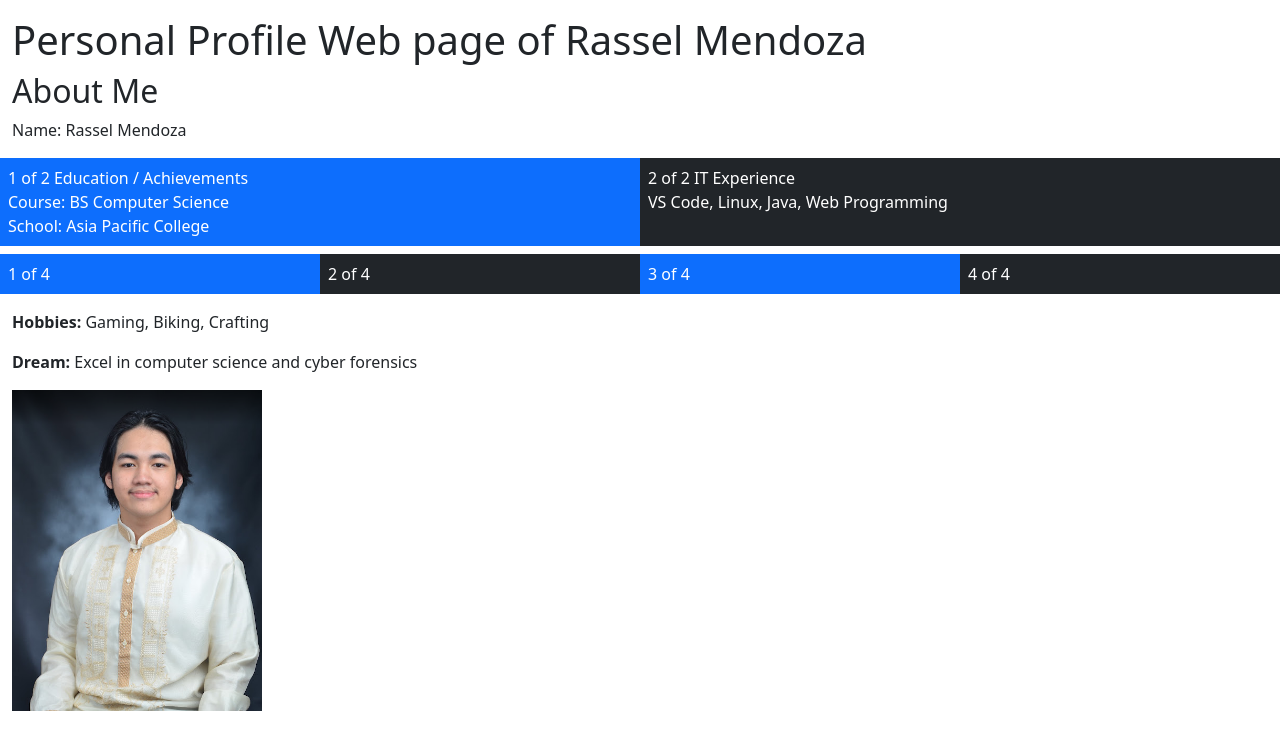
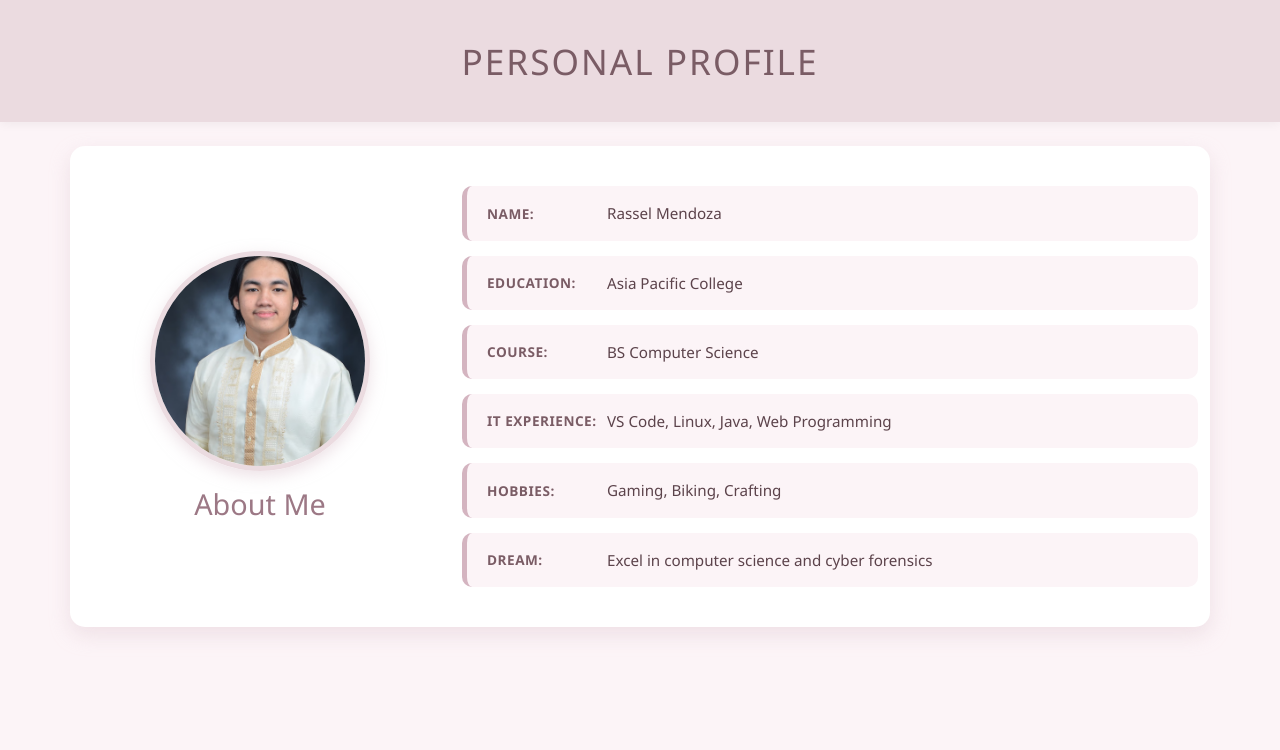
Before and after one commit to sselssel/webprog-html-lessons, a plain HTML site: page introduction/index.html in a window 1280 px wide. Drawn offline with nearby package versions, Linux system fonts and the light colour scheme.

Commit message:
Refactor HTML structure and update styles

```diff
--- a/introduction/index.html
+++ b/introduction/index.html
@@ -5,36 +5,33 @@
     <meta name="viewport" content="width=device-width, initial-scale=1.0">
     <title>Personal Profile - Ssel</title>
     <link href="https://cdn.jsdelivr.net/npm/bootstrap@5.3.3/dist/css/bootstrap.min.css" rel="stylesheet">
-    <script src="https://cdn.jsdelivr.net/npm/bootstrap@5.3.3/dist/js/bootstrap.bundle.min.js"></script>
+    <link rel="stylesheet" href="css/mystyle.css?v=7">
 </head>
 <body>
-    <div class="container-fluid mt-3">
-        <h1>Personal Profile Web page of Rassel Mendoza</h1>
-        <h2>About Me</h2>
-        <p>Name: Rassel Mendoza</p>
+    <header>
+        <h1>Personal Profile</h1>
+    </header>
 
-        <div class="row mb-2">
-            <div class="col-md bg-primary text-white p-2">
-                <div>1 of 2 Education / Achievements</div>
-                <div>Course: BS Computer Science</div>
-                <div>School: Asia Pacific College</div>
+    <main class="container my-4">
+        <div class="row align-items-center">
+            <div class="col-md-4 text-center mb-3 mb-md-0">
+                <img src="profile.jpg" alt="Profile Picture" class="profile-pic img-fluid">
+                <h2 class="mt-3">About Me</h2>
             </div>
-            <div class="col-md bg-dark text-white p-2">
-                <div>2 of 2 IT Experience</div>
-                <div>VS Code, Linux, Java, Web Programming</div>
+
+            <div class="col-md-8">
+                <ul class="info-list">
+                    <li><strong>Name:</strong> Rassel Mendoza</li>
+                    <li><strong>Education:</strong> Asia Pacific College</li>
+                    <li><strong>Course:</strong> BS Computer Science</li>
+                    <li><strong>IT Experience:</strong> VS Code, Linux, Java, Web Programming</li>
+                    <li><strong>Hobbies:</strong> Gaming, Biking, Crafting</li>
+                    <li><strong>Dream:</strong> Excel in computer science and cyber forensics</li>
+                </ul>
             </div>
         </div>
+    </main>
 
-        <div class="row mb-3">
-            <div class="col-md bg-primary text-white p-2">1 of 4</div>
-            <div class="col-md bg-dark text-white p-2">2 of 4</div>
-            <div class="col-md bg-primary text-white p-2">3 of 4</div>
-            <div class="col-md bg-dark text-white p-2">4 of 4</div>
-        </div>
-
-        <p><strong>Hobbies:</strong> Gaming, Biking, Crafting</p>
-        <p><strong>Dream:</strong> Excel in computer science and cyber forensics</p>
-        <img src="profile.jpg" alt="Profile Picture" class="img-fluid" style="max-width: 250px;">
-    </div>
+    <script src="https://cdn.jsdelivr.net/npm/bootstrap@5.3.3/dist/js/bootstrap.bundle.min.js"></script>
 </body>
 </html>
```
